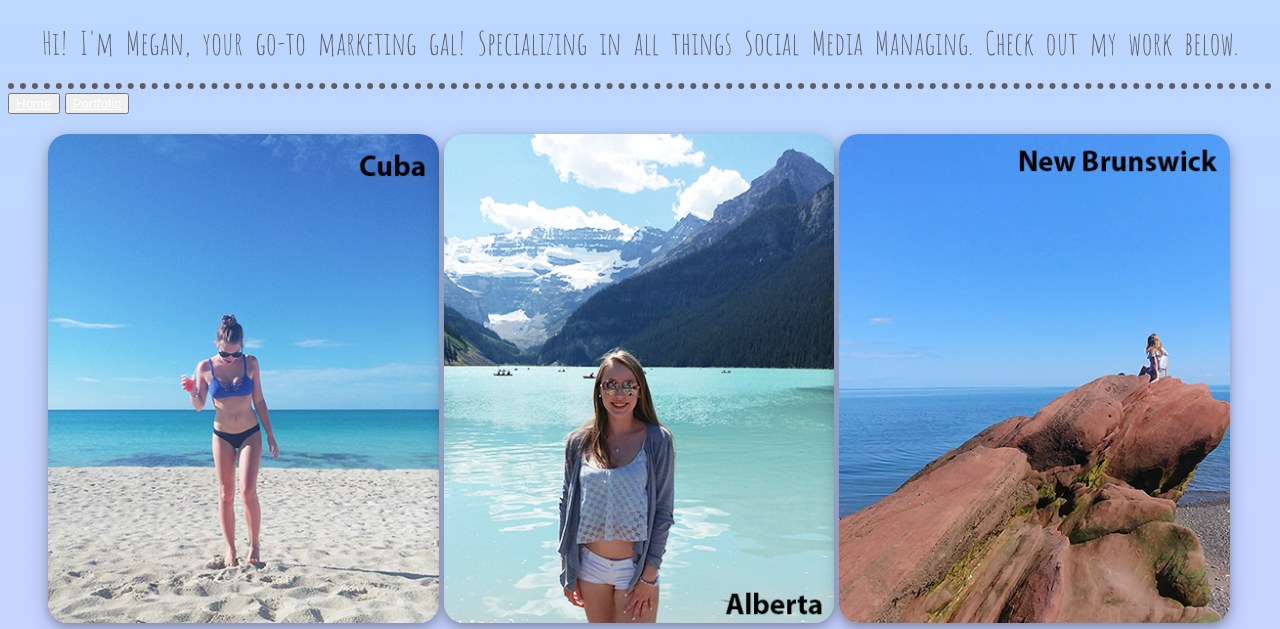
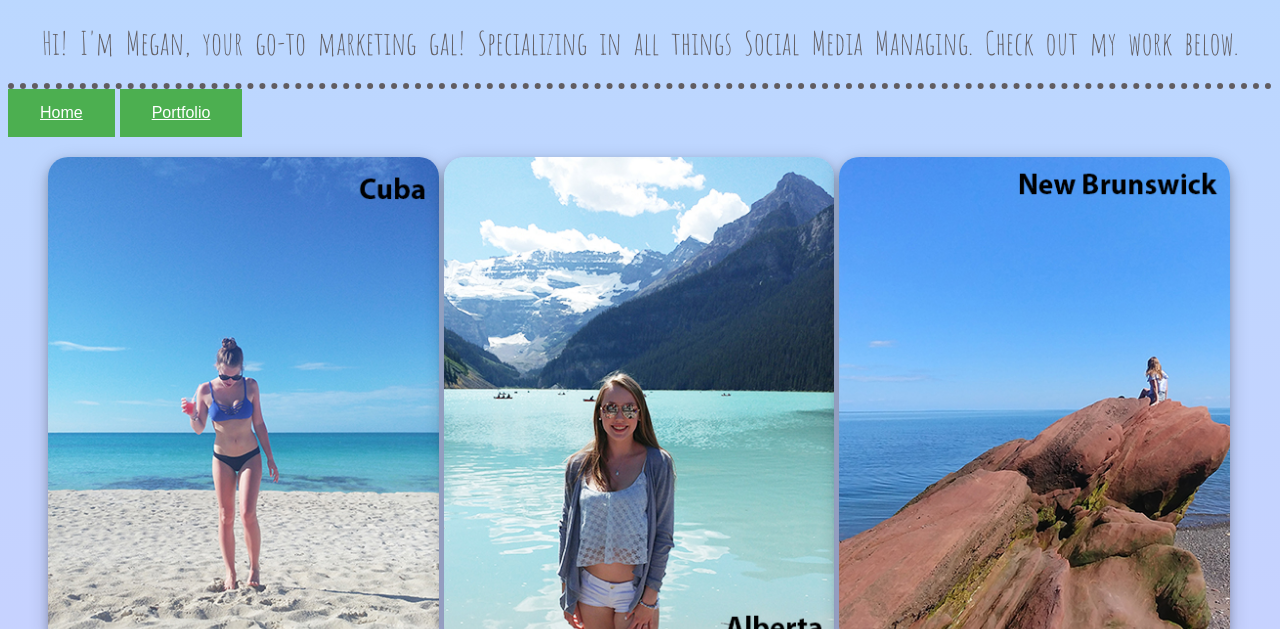
Before and after one commit to Megan-Dietrich/Megan-Dietrich.github.io, a plain HTML site: page index.html in a window 1280 px wide. Shown: the part 171-800 px from the top of the page. Drawn offline with Linux system fonts and the light colour scheme.

Commit message:
Update index.html

```diff
--- a/index.html
+++ b/index.html
@@ -14,10 +14,9 @@
         <div id="firstParagraph">
         <p>Hi! I'm Megan, your go-to marketing gal! Specializing in all things Social Media Managing. Check out my work below.</p>
         </div>
-        <div class="navButtons">
-            <button type="button" class="button"><a href="index.html">Home</a></button>
-            <button type="button" class="button"><a href="portfolio.html">Portfolio</a></button>
-        </div>
+
+        <button type="button" class="Button"><a href="index.html">Home</a></button>
+        <button type="button" class="Button"><a href="portfolio.html">Portfolio</a></button>
 
 
         <figure>
```
